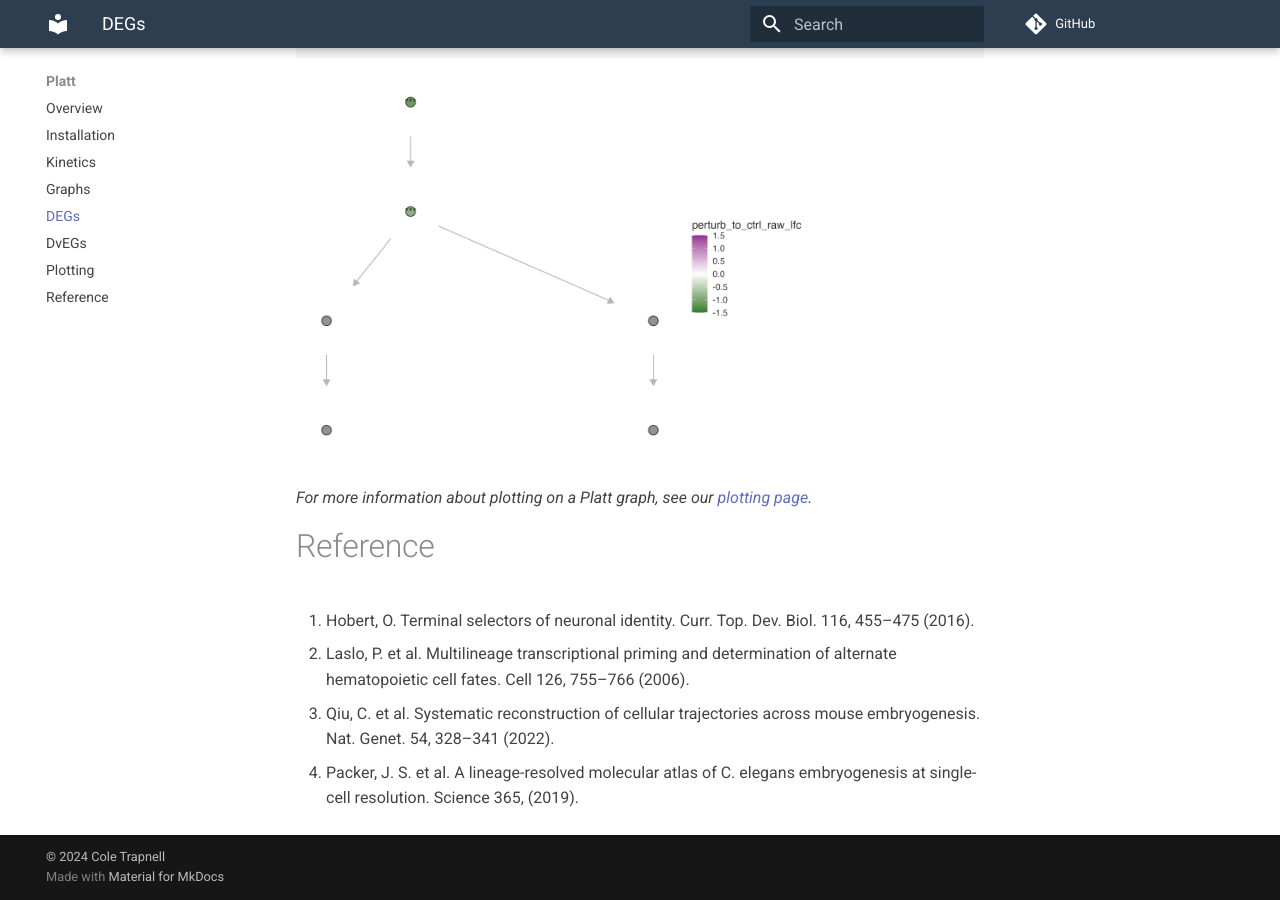
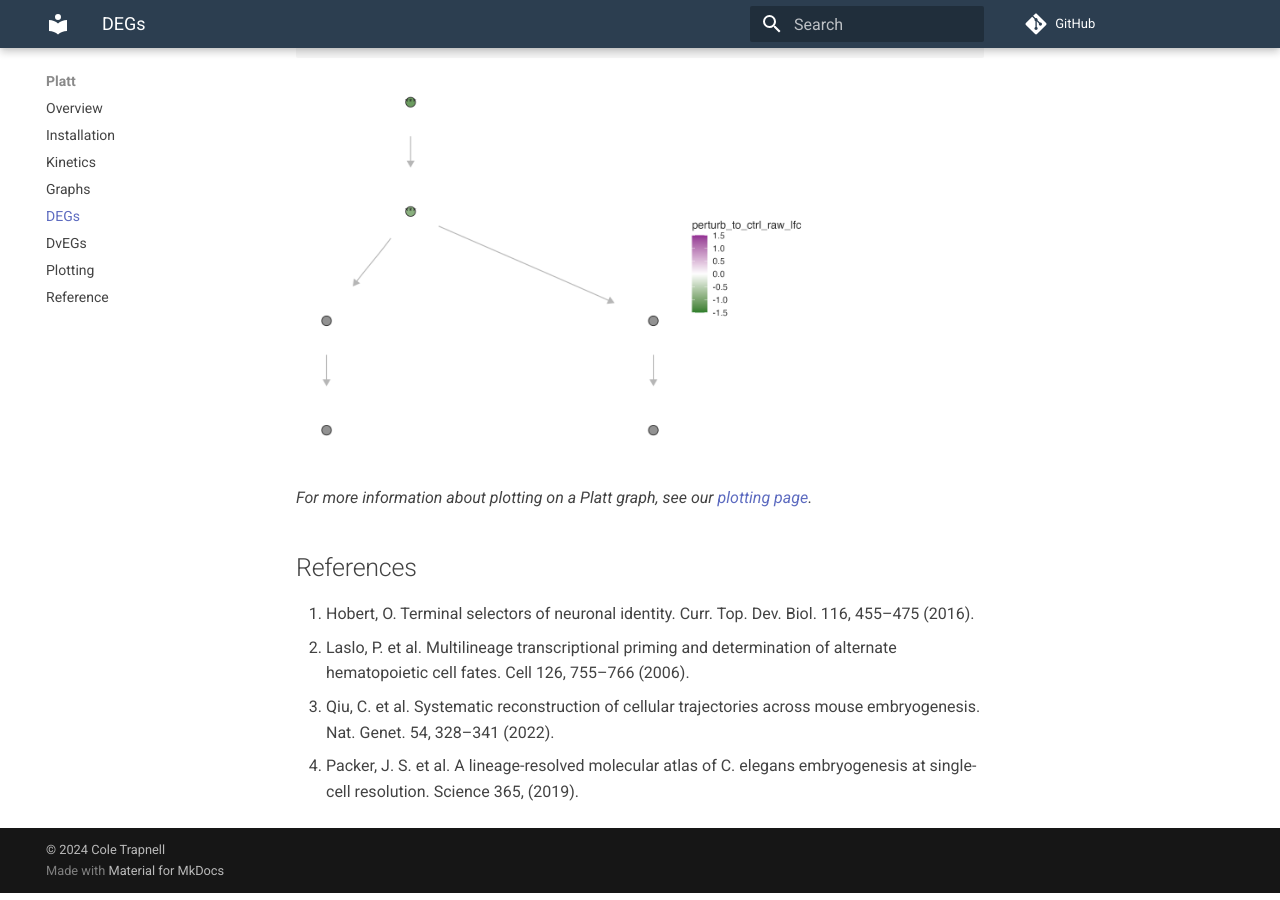
Before and after one commit to cole-trapnell-lab/platt, an MkDocs documentation site: the page built from docs/deg.md, in a window 1280 px wide and 900 px high, scrolled down 5468 px. Built offline with MkDocs 1.6.1 and Material for MkDocs 9.7.7, drawn with Linux system fonts in a browser that asks for light colours; comment, search, counter and statistics services are not loaded.

Commit message:
fix ref link

```diff
--- a/docs/deg.md
+++ b/docs/deg.md
@@ -137,7 +137,7 @@ _For more information about plotting on a Platt graph, see our [plotting page](h
 
 
 
-# Reference
+## References
 1.	Hobert, O. Terminal selectors of neuronal identity. Curr. Top. Dev. Biol. 116, 455–475 (2016).
 2.	Laslo, P. et al. Multilineage transcriptional priming and determination of alternate hematopoietic cell fates. Cell 126, 755–766 (2006).
 3.	Qiu, C. et al. Systematic reconstruction of cellular trajectories across mouse embryogenesis. Nat. Genet. 54, 328–341 (2022).
```
